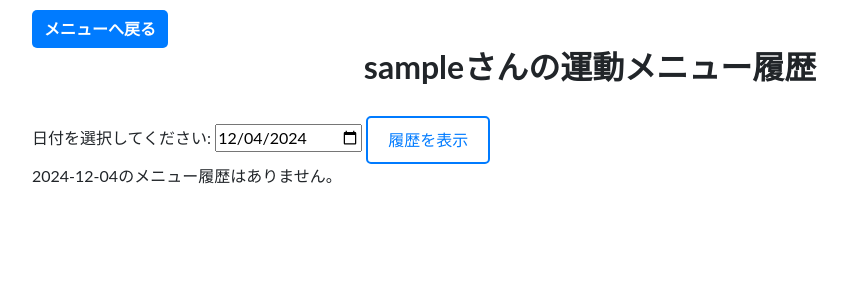
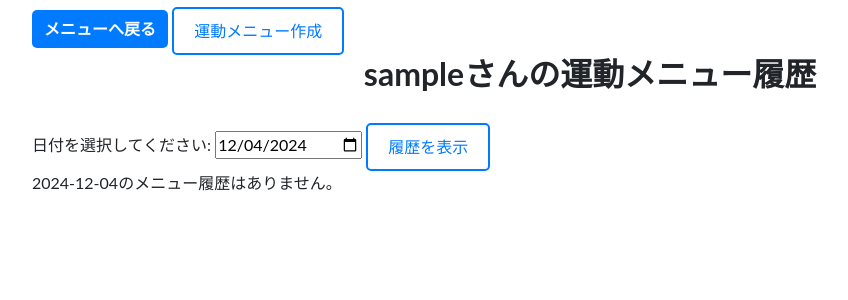
Before and after one commit to TabataMasahito/Dteam, a Flask app: page /menu_history in a window 1280 px wide. Shown: the part 60-360 px from the top of the page, without its empty margins (50-898 px from the left). Run offline with Flask 3, Linux system fonts and the light colour scheme; the visitor is signed in with stand-in values (Sample User, id 1); data that the repository does not hold is empty; parts of the project's set-up code (start-up, migrations or seed data) failed here and were passed over; some libraries are stand-ins or nearby versions.

Commit message:
履歴を見れる場所増やしました

```diff
--- a/apps/exercise/templates/exercise/confirm_your_goal.html
+++ b/apps/exercise/templates/exercise/confirm_your_goal.html
@@ -22,5 +22,4 @@
         <p class="fs-5 mb-3">頑張りましょう！</p>
         <i class="fas fa-dumbbell text-primary fs-2"></i>
     </div>
-</div>
 {% endblock %}
--- a/apps/exercise/templates/exercise/exercise_menu_error.html
+++ b/apps/exercise/templates/exercise/exercise_menu_error.html
@@ -6,4 +6,7 @@
     <p>本日の運動プランの作成上限に達しました。</p>
     <a class="menu-btn" href="{{ url_for('exercise.index') }}">メニューへ戻る</a>
 </div>
+<a href="{{ url_for('exercise.menu_history') }}">
+    運動メニュー履歴
+</a>
 {% endblock %}
--- a/apps/exercise/templates/exercise/exercise_menu_history.html
+++ b/apps/exercise/templates/exercise/exercise_menu_history.html
@@ -4,6 +4,10 @@
 
 {% block content %}
 <a class="menu-btn" href="{{ url_for('exercise.index') }}">メニューへ戻る</a>
+
+<a class="btn btn-outline-primary" href="{{ url_for('exercise.exercise_menu_setting') }}">
+    運動メニュー作成
+</a>
 
 <div class="exercise_menu_title">
     <h2>{{ username }}さんの運動メニュー履歴</h2>
```
